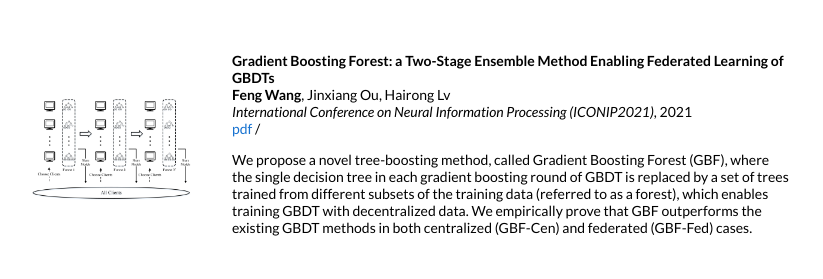
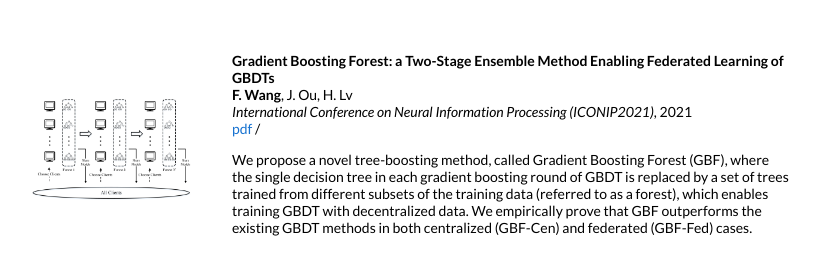
Before and after one commit to feng-wang-thu19/wangf.github.io, a Jekyll site: the page built from _posts/2019-05-29-crv.markdown, in a window 1280 px wide. Shown: the part 1011-1290 px from the top of the page, without its empty margins (228-1051 px from the left). Built offline with Jekyll 4.4.1, drawn with Linux system fonts in a browser that asks for light colours.

Commit message:
Update 2018-12-05-cupdice.markdown

```diff
--- a/_posts/2018-12-05-cupdice.markdown
+++ b/_posts/2018-12-05-cupdice.markdown
@@ -6,7 +6,7 @@ image: /images/thumbnail_02.png
 categories: ICONIP
 venue: "International Conference on Neural Information Processing (ICONIP2021)"
 author: "Feng Wang"
-authors: "<strong>Feng Wang</strong>, Jinxiang Ou, Hairong Lv"
+authors: "<strong>F. Wang</strong>, J. Ou, H. Lv"
 pdf: https://link.springer.com/chapter/10.1007/978-3-030-92270-2_7
 ---
 We propose a novel tree-boosting method, called Gradient Boosting Forest (GBF), where the single decision tree in each gradient boosting round of GBDT is replaced by a set of trees trained from different subsets of the training data (referred to as a forest), which enables training GBDT with decentralized data. We empirically prove that GBF outperforms the existing GBDT methods in both centralized (GBF-Cen) and federated (GBF-Fed) cases.
```
